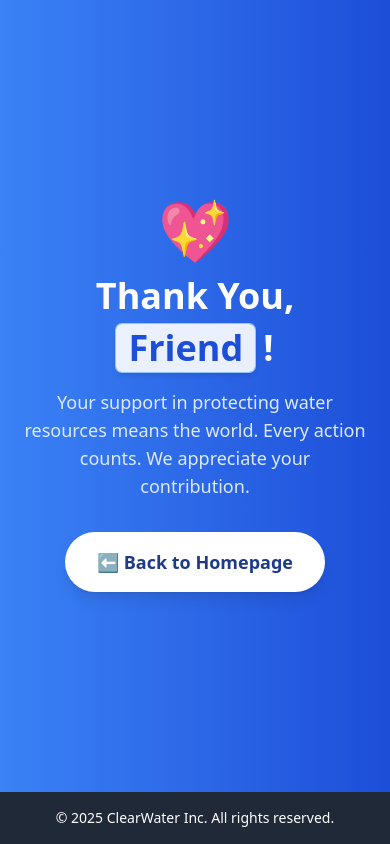
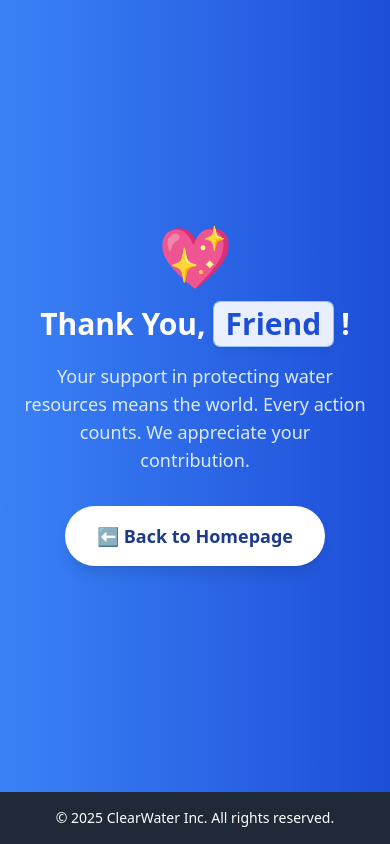
Before and after one commit to AbdelrahmanM1/ClearWaterWebsite, a Flask app: page /thank-you in a window 390 px wide. Run offline with Flask 3, Linux system fonts and the light colour scheme; some libraries are stand-ins or nearby versions.

Commit message:
Update thank_you.html

```diff
--- a/templates/thank_you.html
+++ b/templates/thank_you.html
@@ -4,7 +4,7 @@
   <meta charset="UTF-8" />
   <meta name="viewport" content="width=device-width, initial-scale=1.0"/>
   <script src="https://cdn.tailwindcss.com"></script>
-  <title>Thank You -ClearWater</title>
+  <title>Thank You - ClearWater</title>
   <style>
     @keyframes fadeIn {
       from { opacity: 0; transform: translateY(20px); }
@@ -31,9 +31,12 @@
       <div class="text-6xl mb-4">💖</div>
 
       <!-- Thank You Line -->
-      <h1 class="text-4xl sm:text-5xl font-extrabold mb-4 flex flex-wrap justify-center items-center gap-2 text-balance">
+      <h1 class="text-3xl sm:text-5xl font-extrabold mb-4 flex flex-wrap justify-center items-center gap-2 text-center">
         <span class="whitespace-nowrap">Thank You,</span>
-        <span class="inline-block bg-white/90 text-blue-700 px-3 py-1 rounded-md shadow-md ring-1 ring-blue-300 max-w-full sm:max-w-md truncate overflow-hidden text-ellipsis" title="{{ name }}">
+        <span
+          class="inline-block bg-white/90 text-blue-700 px-3 py-1 rounded-md shadow-md ring-1 ring-blue-300 max-w-[250px] sm:max-w-md truncate overflow-hidden whitespace-nowrap"
+          title="{{ name }}"
+        >
           {{ name }}
         </span>!
       </h1>
```
